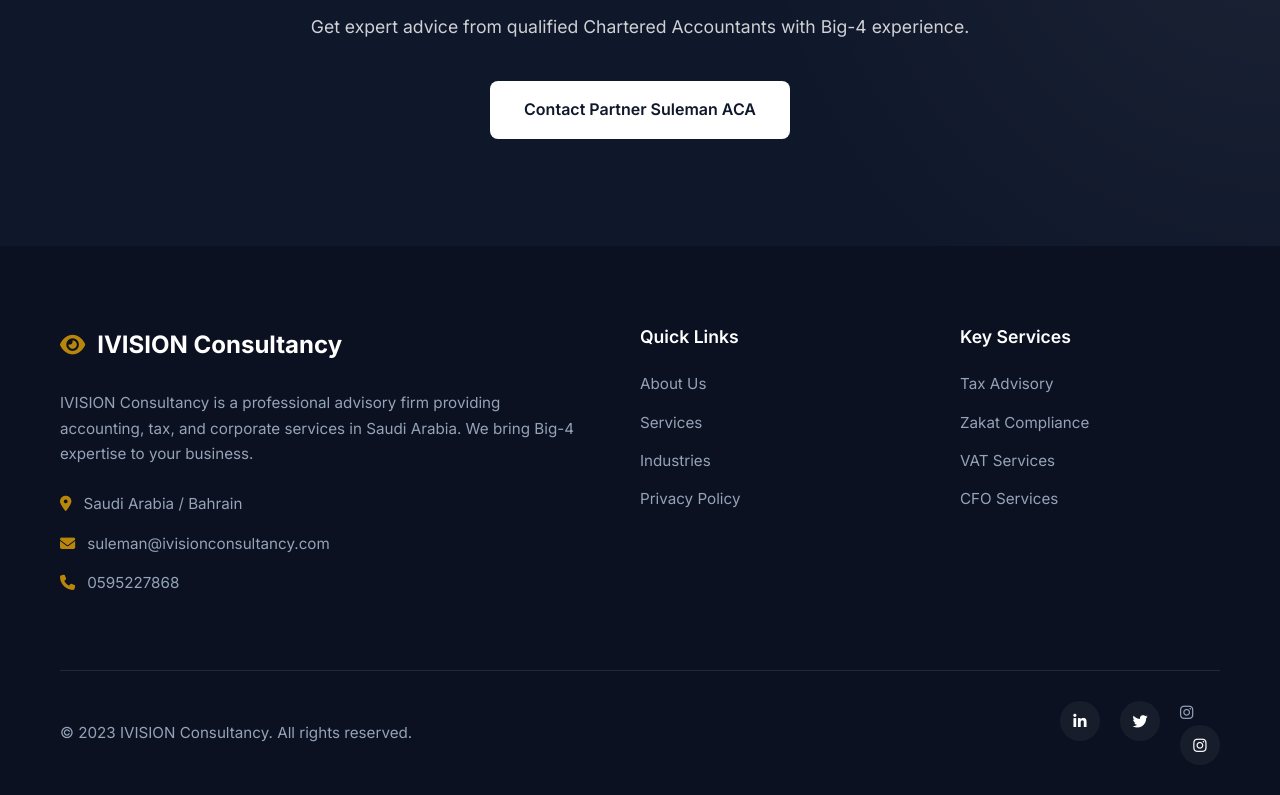
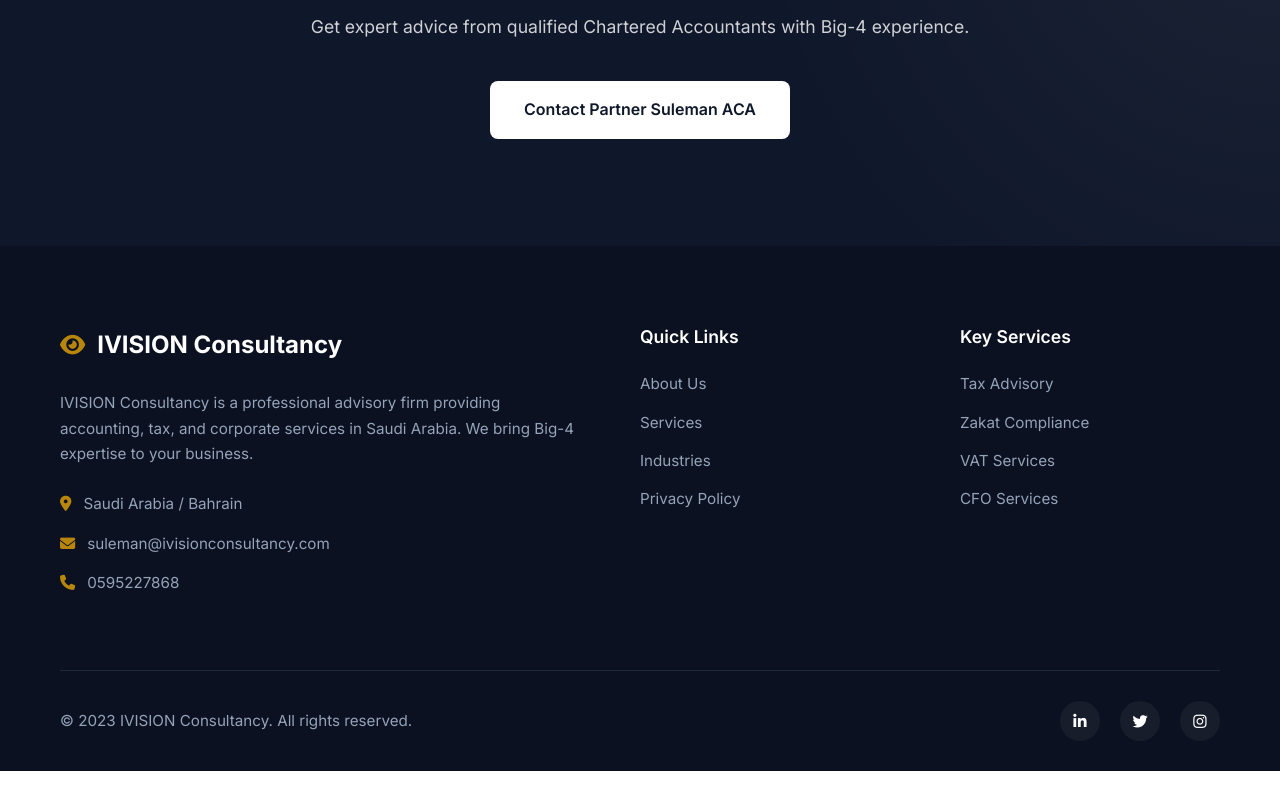
Before and after one commit to hasib02300/ivison001, a plain HTML site: page index.html in a window 1280 px wide. Shown: the part 4264-5059 px from the top of the page. After the commit the page ends 5035 px from the top, so only its background shows below. Drawn offline with nearby package versions, Linux system fonts and the light colour scheme; files that its build step writes are made by us from their sources; files whose address does not match are found by name.

Commit message:
Update index.html

```diff
--- a/index.html
+++ b/index.html
@@ -1,3 +1,4 @@
+
 <!DOCTYPE html>
 <html lang="en">
 <head>
@@ -5,7 +6,6 @@
     <meta name="viewport" content="width=device-width, initial-scale=1.0">
     <title>Big4 Consultancy | Professional Advisory Services in Saudi Arabia</title>
     <meta name="description" content="Big4 Consultancy provides accounting, tax, and corporate services in Saudi Arabia. Our team consists of qualified Chartered Accountants with Big-4 experience.">
-
     <!-- Google Fonts -->
     <link rel="preconnect" href="https://fonts.googleapis.com">
     <link rel="preconnect" href="https://fonts.gstatic.com" crossorigin="">
@@ -13,12 +13,10 @@
 
     <!-- Font Awesome for Icons -->
     <link rel="stylesheet" href="https://cdnjs.cloudflare.com/ajax/libs/font-awesome/6.4.0/css/all.min.css">
-
     <!-- Custom CSS -->
     <link rel="stylesheet" href="css/style.css">
 </head>
 <body>
-
     <!-- Header -->
     <header>
         <div class="container nav-container">
@@ -37,13 +35,11 @@
                     </li>
                 </ul>
             </nav>
-
             <button class="mobile-menu-btn" onclick="toggleMenu()" aria-label="Toggle Navigation">
                 <i class="fa-solid fa-bars"></i>
             </button>
         </div>
     </header>
-
     <main>
         <!-- Hero Section -->
         <section class="hero">
@@ -57,7 +53,6 @@
                 </div>
             </div>
         </section>
-
         <!-- Slider Section -->
         <div class="slider-section reveal">
             <div class="slider-container" id="imageSlider">
@@ -87,16 +82,13 @@
                         </div>
                     </div>
                 </div>
-
                 <!-- Controls -->
                 <button class="slider-btn prev-btn" id="prevBtn"><i class="fa-solid fa-chevron-left"></i></button>
                 <button class="slider-btn next-btn" id="nextBtn"><i class="fa-solid fa-chevron-right"></i></button>
-
                 <!-- Dots -->
                 <div class="slider-dots" id="sliderDots"></div>
             </div>
         </div>
-
         <!-- About Section -->
         <section id="about" class="section-padding">
             <div class="container">
@@ -120,7 +112,6 @@
                 </div>
             </div>
         </section>
-
         <!-- Services Section -->
         <section id="services" class="section-padding services">
             <div class="container">
@@ -129,7 +120,6 @@
                     <h2 class="section-title">Our Services</h2>
                     <p class="section-subtitle">Comprehensive financial and compliance solutions tailored for your business needs in the Kingdom.</p>
                 </div>
-
                 <!-- Services Grid (Hidden when detail is open) -->
                 <div class="services-grid" id="services-grid-container">
                     <!-- Service 1: CFO -->
@@ -139,7 +129,6 @@
                         <p>Support businesses with financial planning, budgeting, cash flow management, reporting, and strategic financial decision-making.</p>
                         <button onclick="openServiceDetail('cfo')" class="read-more">Learn more <i class="fa-solid fa-arrow-right"></i></button>
                     </div>
-
                     <!-- Service 2: Corporate Structuring -->
                     <div class="service-card reveal">
                         <div class="service-icon"><i class="fa-solid fa-sitemap"></i></div>
@@ -147,7 +136,6 @@
                         <p>Designing and implementing effective corporate structures that support growth, operational efficiency, and regulatory compliance in Saudi Arabia.</p>
                         <button onclick="openServiceDetail('structuring')" class="read-more">Learn more <i class="fa-solid fa-arrow-right"></i></button>
                     </div>
-
                     <!-- Service 3: Corporate Tax Compliance -->
                     <div class="service-card reveal">
                         <div class="service-icon"><i class="fa-solid fa-file-invoice-dollar"></i></div>
@@ -155,7 +143,6 @@
                         <p>Managing corporate tax registrations, filings, and compliance requirements, ensuring timely and accurate submissions in line with Saudi tax laws.</p>
                         <button onclick="openServiceDetail('tax')" class="read-more">Learn more <i class="fa-solid fa-arrow-right"></i></button>
                     </div>
-
                     <!-- Service 4: Zakat Services -->
                     <div class="service-card reveal">
                         <div class="service-icon"><i class="fa-solid fa-hand-holding-dollar"></i></div>
@@ -163,7 +150,6 @@
                         <p>End-to-end Zakat compliance services, including calculation, filing, review support, and liaison with ZATCA to ensure full compliance.</p>
                         <button onclick="openServiceDetail('zakat')" class="read-more">Learn more <i class="fa-solid fa-arrow-right"></i></button>
                     </div>
-
                     <!-- Service 5: VAT Services -->
                     <div class="service-card reveal">
                         <div class="service-icon"><i class="fa-solid fa-percent"></i></div>
@@ -171,7 +157,6 @@
                         <p>Registration, return filing, advisory, compliance reviews, and support during audits to help businesses meet Saudi VAT requirements.</p>
                         <button onclick="openServiceDetail('vat')" class="read-more">Learn more <i class="fa-solid fa-arrow-right"></i></button>
                     </div>
-
                     <!-- Service 6: Withholding Tax -->
                     <div class="service-card reveal">
                         <div class="service-icon"><i class="fa-solid fa-money-bill-transfer"></i></div>
@@ -179,7 +164,6 @@
                         <p>Assistance with withholding tax calculations, filings, and compliance to ensure correct treatment of cross-border payments.</p>
                         <button onclick="openServiceDetail('wht')" class="read-more">Learn more <i class="fa-solid fa-arrow-right"></i></button>
                     </div>
-
                     <!-- Service 7: GOSI Compliance -->
                     <div class="service-card reveal">
                         <div class="service-icon"><i class="fa-solid fa-users-gear"></i></div>
@@ -187,7 +171,6 @@
                         <p>Support companies with GOSI registration, monthly compliance, employee updates, and regulatory reporting in accordance with Saudi labor laws.</p>
                         <button onclick="openServiceDetail('gosi')" class="read-more">Learn more <i class="fa-solid fa-arrow-right"></i></button>
                     </div>
-
                     <!-- Service 8: Bookkeeping -->
                     <div class="service-card reveal">
                         <div class="service-icon"><i class="fa-solid fa-book-open"></i></div>
@@ -195,7 +178,6 @@
                         <p>Reliable bookkeeping and accounting services, including monthly accounts, financial reporting, and management reports tailored to your needs.</p>
                         <button onclick="openServiceDetail('bookkeeping')" class="read-more">Learn more <i class="fa-solid fa-arrow-right"></i></button>
                     </div>
-
                     <!-- Service 9: Tax Advisory -->
                     <div class="service-card reveal">
                         <div class="service-icon"><i class="fa-solid fa-magnifying-glass-chart"></i></div>
@@ -203,7 +185,6 @@
                         <p>Professional tax advisory services to help businesses understand and manage their tax obligations in Saudi Arabia with practical, compliant advice.</p>
                         <button onclick="openServiceDetail('advisory')" class="read-more">Learn more <i class="fa-solid fa-arrow-right"></i></button>
                     </div>
-
                      <!-- Service 10: Actuarial -->
                      <div class="service-card reveal">
                         <div class="service-icon"><i class="fa-solid fa-calculator"></i></div>
@@ -211,7 +192,6 @@
                         <p>Actuarial support for employee benefit calculations, end-of-service benefits, and other actuarial requirements in compliance with local standards.</p>
                         <button onclick="openServiceDetail('actuarial')" class="read-more">Learn more <i class="fa-solid fa-arrow-right"></i></button>
                     </div>
-
                      <!-- Service 11: Incorporation -->
                      <div class="service-card reveal">
                         <div class="service-icon"><i class="fa-solid fa-rocket"></i></div>
@@ -221,9 +201,7 @@
                     </div>
                 </div>
             </div>
-
             <!-- === DETAIL VIEWS (Hidden by default) === -->
-
             <!-- 1. CFO Detail -->
             <div id="detail-cfo" class="service-detail-container container">
                 <div class="back-btn" onclick="closeServiceDetail()"><i class="fa-solid fa-arrow-left"></i> Back to Services</div>
@@ -257,7 +235,6 @@
                     </div>
                 </div>
             </div>
-
             <!-- 2. Corporate Structuring Detail -->
             <div id="detail-structuring" class="service-detail-container container">
                 <div class="back-btn" onclick="closeServiceDetail()"><i class="fa-solid fa-arrow-left"></i> Back to Services</div>
@@ -290,7 +267,6 @@
                     </div>
                 </div>
             </div>
-
             <!-- 3. Corporate Tax Compliance Detail -->
             <div id="detail-tax" class="service-detail-container container">
                 <div class="back-btn" onclick="closeServiceDetail()"><i class="fa-solid fa-arrow-left"></i> Back to Services</div>
@@ -323,7 +299,6 @@
                     </div>
                 </div>
             </div>
-
             <!-- 4. Zakat Services Detail -->
             <div id="detail-zakat" class="service-detail-container container">
                 <div class="back-btn" onclick="closeServiceDetail()"><i class="fa-solid fa-arrow-left"></i> Back to Services</div>
@@ -356,7 +331,6 @@
                     </div>
                 </div>
             </div>
-
             <!-- 5. VAT Services Detail -->
             <div id="detail-vat" class="service-detail-container container">
                 <div class="back-btn" onclick="closeServiceDetail()"><i class="fa-solid fa-arrow-left"></i> Back to Services</div>
@@ -389,9 +363,8 @@
                     </div>
                 </div>
             </div>
-
-             <!-- 6. Withholding Tax Detail -->
-             <div id="detail-wht" class="service-detail-container container">
+            <!-- 6. Withholding Tax Detail -->
+            <div id="detail-wht" class="service-detail-container container">
                 <div class="back-btn" onclick="closeServiceDetail()"><i class="fa-solid fa-arrow-left"></i> Back to Services</div>
                 <div class="detail-header">
                     <h2>Withholding Tax Services in Saudi Arabia</h2>
@@ -422,7 +395,6 @@
                     </div>
                 </div>
             </div>
-
             <!-- 7. GOSI Compliance Detail (NEW) -->
             <div id="detail-gosi" class="service-detail-container container">
                 <div class="back-btn" onclick="closeServiceDetail()"><i class="fa-solid fa-arrow-left"></i> Back to Services</div>
@@ -455,7 +427,6 @@
                     </div>
                 </div>
             </div>
-
             <!-- 8. Bookkeeping Detail (NEW) -->
             <div id="detail-bookkeeping" class="service-detail-container container">
                 <div class="back-btn" onclick="closeServiceDetail()"><i class="fa-solid fa-arrow-left"></i> Back to Services</div>
@@ -488,7 +459,6 @@
                     </div>
                 </div>
             </div>
-
             <!-- 9. Tax Advisory Detail (NEW) -->
             <div id="detail-advisory" class="service-detail-container container">
                 <div class="back-btn" onclick="closeServiceDetail()"><i class="fa-solid fa-arrow-left"></i> Back to Services</div>
@@ -521,7 +491,6 @@
                     </div>
                 </div>
             </div>
-
             <!-- 10. Actuarial Services Detail (NEW) -->
             <div id="detail-actuarial" class="service-detail-container container">
                 <div class="back-btn" onclick="closeServiceDetail()"><i class="fa-solid fa-arrow-left"></i> Back to Services</div>
@@ -554,7 +523,6 @@
                     </div>
                 </div>
             </div>
-
              <!-- 11. Incorporation Services Detail (NEW) -->
              <div id="detail-incorporation" class="service-detail-container container">
                 <div class="back-btn" onclick="closeServiceDetail()"><i class="fa-solid fa-arrow-left"></i> Back to Services</div>
@@ -587,9 +555,7 @@
                     </div>
                 </div>
             </div>
-
         </section>
-
         <!-- Clients Section -->
         <section id="clients" class="section-padding">
             <div class="container">
@@ -608,7 +574,6 @@
                 <p class="text-center reveal" style="margin-top: 40px; color: var(--text-light); font-style: italic; font-size: 1.1rem;">"Our clients value us for our practical approach, regulatory expertise, and responsive support."</p>
             </div>
         </section>
-
         <!-- CTA Section -->
         <section class="section-padding cta-section reveal">
             <div class="container">
@@ -618,7 +583,6 @@
             </div>
         </section>
     </main>
-
     <!-- Footer -->
     <footer id="contact">
         <div class="container">
@@ -660,13 +624,11 @@
                 <div class="social-icons">
                     <a href="#" aria-label="LinkedIn"><i class="fa-brands fa-linkedin-in"></i></a>
                     <a href="#" aria-label="Twitter"><i class="fa-brands fa-twitter"></i></a>
-                    <p><i class="fa-brands fa-instagram"></i></a>
                     <a href="#" aria-label="Instagram"><i class="fa-brands fa-instagram"></i></a>
                 </div>
             </div>
         </div>
     </footer>
-
     <!-- Custom JS -->
     <script src="js/script.js"></script>
 </body>
```
